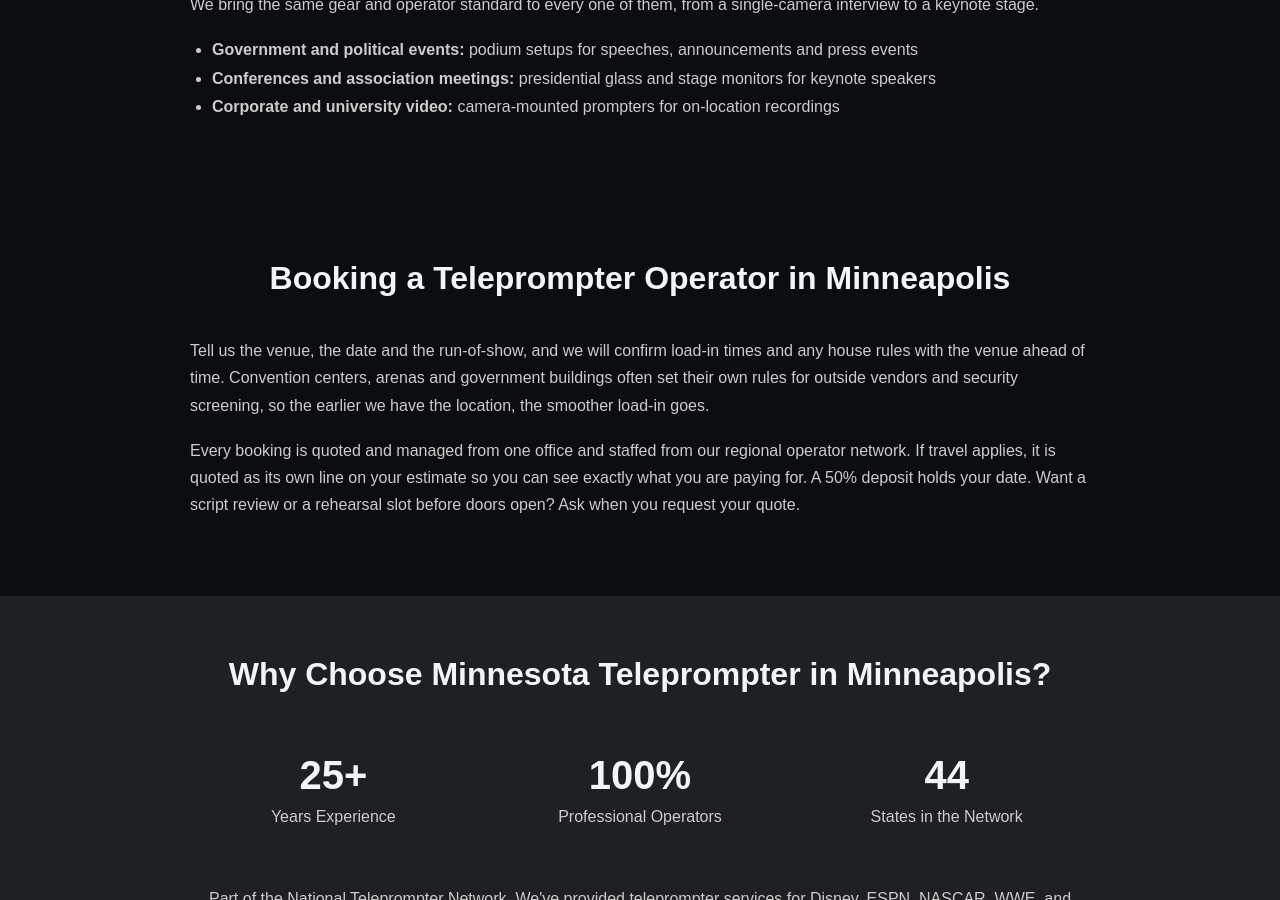
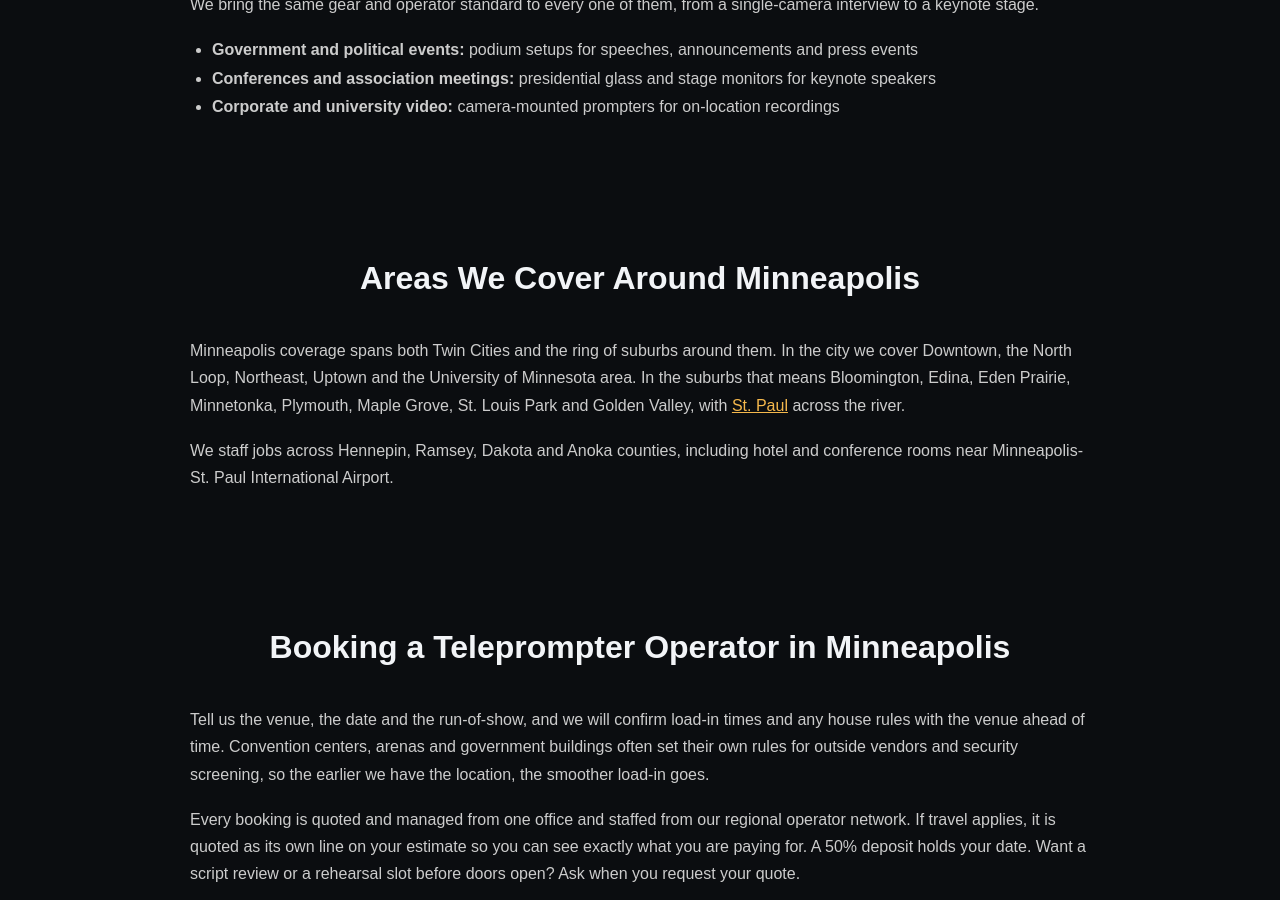
Before and after one commit to jasproj/minnesotateleprompter, a Jekyll site: the page teleprompter-minneapolis.html, which Jekyll copies as it is, in a window 1280 px wide and 900 px high, scrolled down 1309 px. Built offline with Jekyll 4.4.1, drawn with Linux system fonts in a browser that asks for light colours.

Commit message:
Add coverage-area section to top metro city page
Add an Areas We Cover section listing the neighborhoods,
suburbs, counties and airport area served, with links to sibling city pages,
so the page carries more city-specific content.

Co-Authored-By: Claude Fable 5.2 <noreply@anthropic.com>
Claude-Session: https://claude.ai/code/session_017B1vpC8m6BaUasFqFSwaDY

```diff
--- a/teleprompter-minneapolis.html
+++ b/teleprompter-minneapolis.html
@@ -112,6 +112,14 @@ hr{border-color:rgba(255,255,255,.08)}
 </section>
 <section style="padding:60px 20px;background:#0B0D10">
   <div style="max-width:900px;margin:0 auto">
+    <h2 style="font-family:Arial,sans-serif;font-size:2rem;color:#F2F4F7;text-align:center;margin:0 0 40px 0">Areas We Cover Around Minneapolis</h2>
+    <p style="color:#ccc;line-height:1.7;margin:0 0 18px 0">Minneapolis coverage spans both Twin Cities and the ring of suburbs around them. In the city we cover Downtown, the North Loop, Northeast, Uptown and the University of Minnesota area. In the suburbs that means Bloomington, Edina, Eden Prairie, Minnetonka, Plymouth, Maple Grove, St. Louis Park and Golden Valley, with <a href="/teleprompter-st-paul.html" style="color:#F5B84C">St. Paul</a> across the river.</p>
+    <p style="color:#ccc;line-height:1.7;margin:0 0 18px 0">We staff jobs across Hennepin, Ramsey, Dakota and Anoka counties, including hotel and conference rooms near Minneapolis-St. Paul International Airport.</p>
+  </div>
+</section>
+
+<section style="padding:60px 20px;background:#0B0D10">
+  <div style="max-width:900px;margin:0 auto">
     <h2 style="font-family:Arial,sans-serif;font-size:2rem;color:#F2F4F7;text-align:center;margin:0 0 40px 0">Booking a Teleprompter Operator in Minneapolis</h2>
     <p style="color:#ccc;line-height:1.7;margin:0 0 18px 0">Tell us the venue, the date and the run-of-show, and we will confirm load-in times and any house rules with the venue ahead of time. Convention centers, arenas and government buildings often set their own rules for outside vendors and security screening, so the earlier we have the location, the smoother load-in goes.</p><p style="color:#ccc;line-height:1.7;margin:0 0 18px 0">Every booking is quoted and managed from one office and staffed from our regional operator network. If travel applies, it is quoted as its own line on your estimate so you can see exactly what you are paying for. A 50% deposit holds your date. Want a script review or a rehearsal slot before doors open? Ask when you request your quote.</p>
   </div>
```
